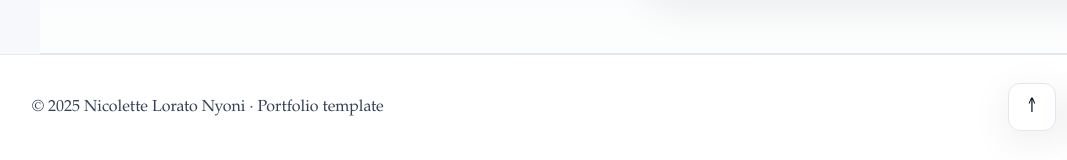
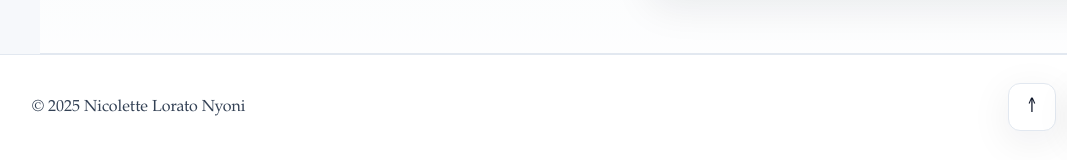
Before and after one commit to LORATONYONI/Nicolette-Nyoni-Portfolio, a plain HTML site: page index.html in a window 1280 px wide. Shown: the part 3912-4072 px from the top of the page, 0-1067 px from the left. Drawn offline with Linux system fonts and the light colour scheme.

```diff
--- a/index.html
+++ b/index.html
@@ -245,7 +245,7 @@
   </main>
 
   <footer class="footer">
-    <p>© 2025 Nicolette Lorato Nyoni · Portfolio template</p>
+    <p>© 2025 Nicolette Lorato Nyoni</p>
     <div class="footer__links">
       <a href="#home" class="icon-link" aria-label="Back to top">
         <span aria-hidden="true">↑</span>
```
